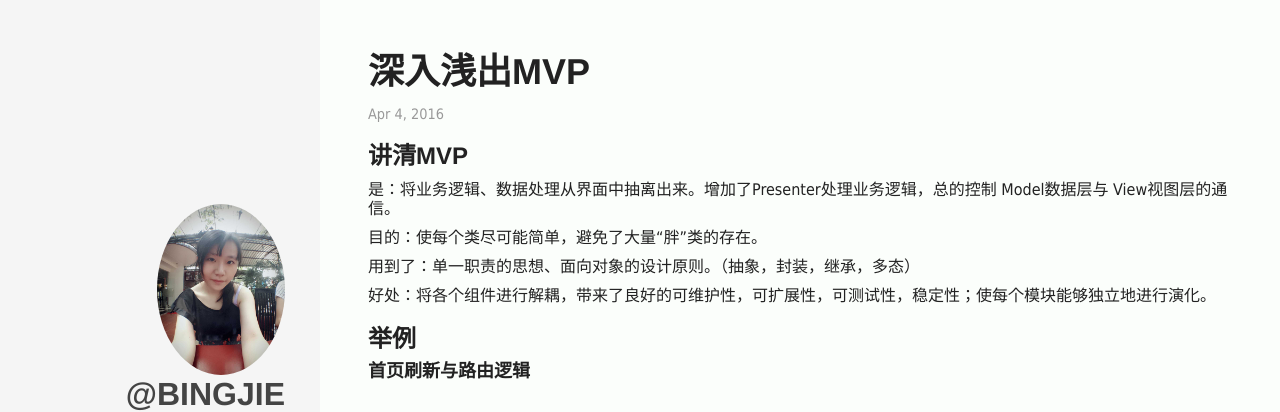
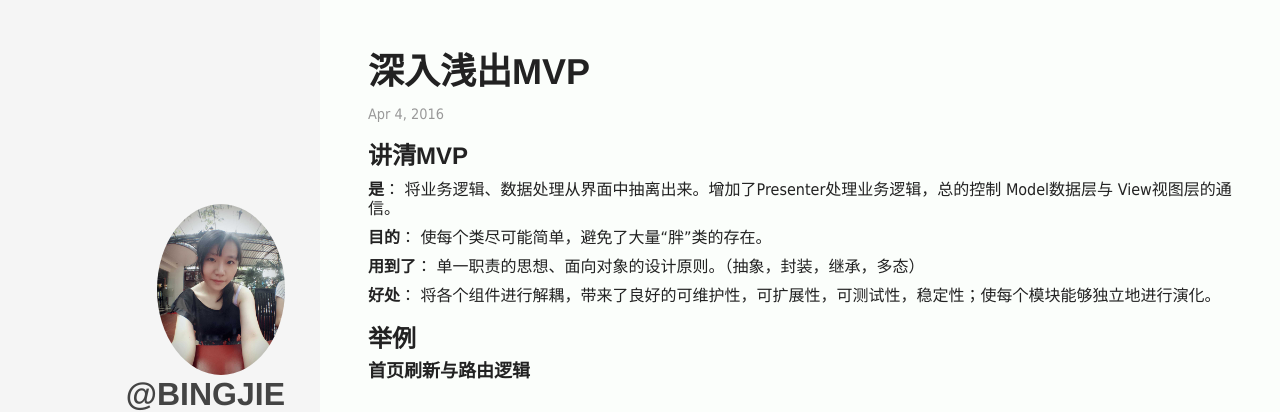
Before and after one commit to chaojimiaomiao/chaojimiaomiao.github.io, a Jekyll site: the page built from _posts/2016-04-04-深入浅出MVP.md, in a window 1280 px wide and 1216 px high. Shown: the top 412 px of the window. Built offline with Jekyll 4.4.1, drawn with Linux system fonts in a browser that asks for light colours; comment, search, counter and statistics services are not loaded.

Commit message:
no message

```diff
--- a/_posts/2016-04-04-深入浅出MVP.md
+++ b/_posts/2016-04-04-深入浅出MVP.md
@@ -8,13 +8,13 @@ comments: true
 
 ### 讲清MVP
 
-是：将业务逻辑、数据处理从界面中抽离出来。增加了Presenter处理业务逻辑，总的控制 Model数据层与 View视图层的通信。
+__是__：		将业务逻辑、数据处理从界面中抽离出来。增加了Presenter处理业务逻辑，总的控制 Model数据层与 View视图层的通信。
 
-目的：使每个类尽可能简单，避免了大量“胖”类的存在。
+__目的__：	使每个类尽可能简单，避免了大量“胖”类的存在。
 
-用到了：单一职责的思想、面向对象的设计原则。（抽象，封装，继承，多态）
+__用到了__：	单一职责的思想、面向对象的设计原则。（抽象，封装，继承，多态）
 
-好处：将各个组件进行解耦，带来了良好的可维护性，可扩展性，可测试性，稳定性；使每个模块能够独立地进行演化。
+__好处__：	将各个组件进行解耦，带来了良好的可维护性，可扩展性，可测试性，稳定性；使每个模块能够独立地进行演化。
 
 ### 举例
 
```
